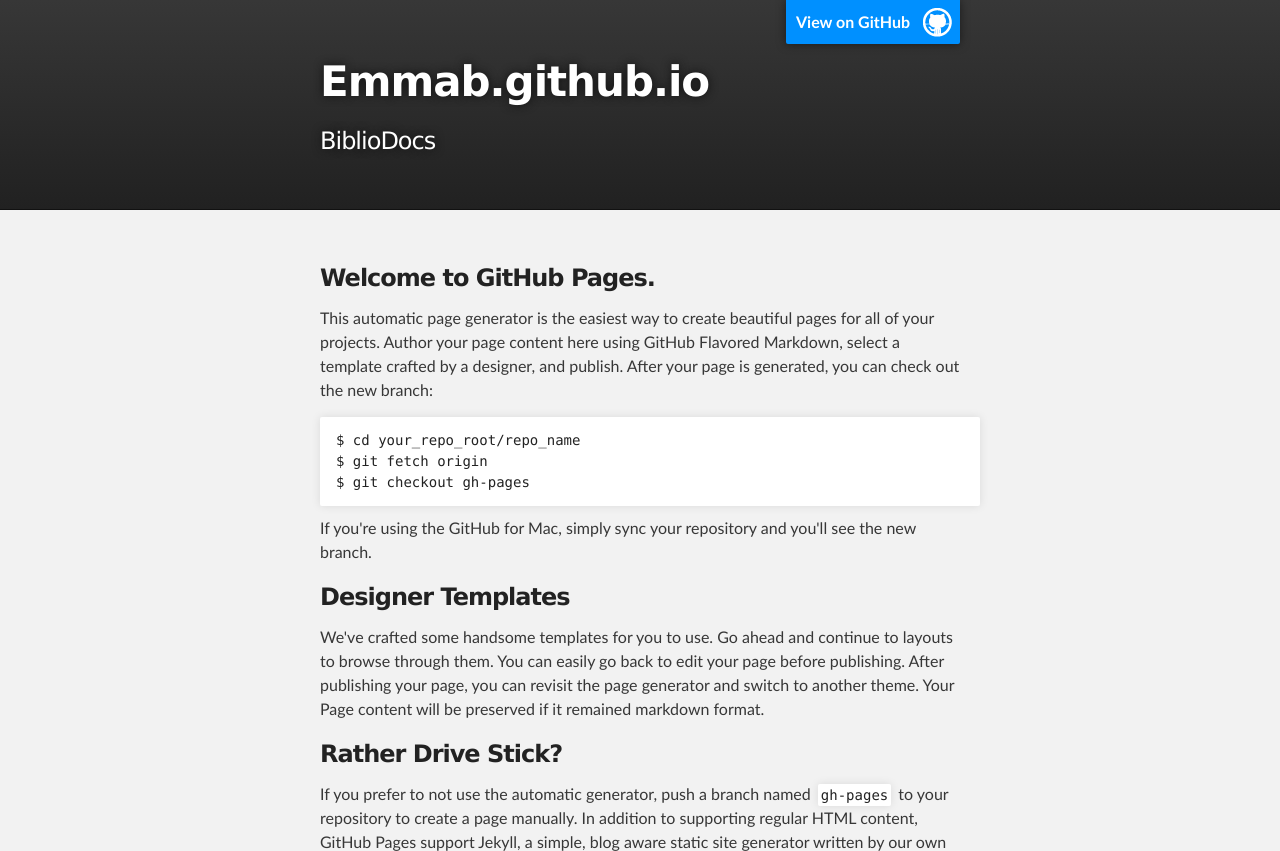
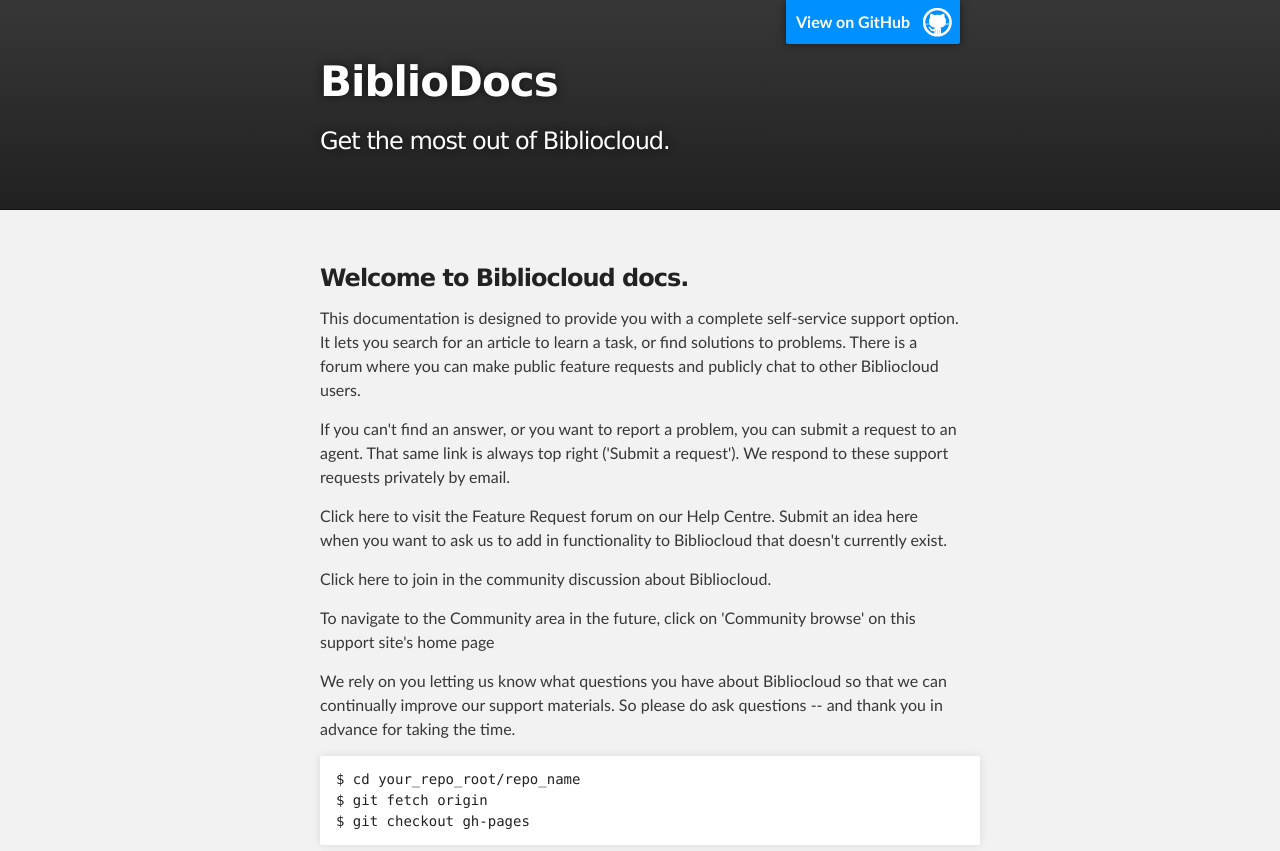
Before and after one commit to EmmaB/emmab.github.io, a plain HTML site: page index.html in a window 1280 px wide. Shown: the top 851 px of the page. Drawn offline with Linux system fonts and the light colour scheme.

Commit message:
Replace master branch with page content via GitHub

```diff
--- a/index.html
+++ b/index.html
@@ -4,11 +4,11 @@
   <head>
     <meta charset='utf-8' />
     <meta http-equiv="X-UA-Compatible" content="chrome=1" />
-    <meta name="description" content="Emmab.github.io : BiblioDocs" />
+    <meta name="description" content="BiblioDocs : Get the most out of Bibliocloud." />
 
     <link rel="stylesheet" type="text/css" media="screen" href="stylesheets/stylesheet.css">
 
-    <title>Emmab.github.io</title>
+    <title>BiblioDocs</title>
   </head>
 
   <body>
@@ -18,8 +18,8 @@
         <header class="inner">
           <a id="forkme_banner" href="https://github.com/EmmaB">View on GitHub</a>
 
-          <h1 id="project_title">Emmab.github.io</h1>
-          <h2 id="project_tagline">BiblioDocs</h2>
+          <h1 id="project_title">BiblioDocs</h1>
+          <h2 id="project_tagline">Get the most out of Bibliocloud.</h2>
 
         </header>
     </div>
@@ -28,9 +28,19 @@
     <div id="main_content_wrap" class="outer">
       <section id="main_content" class="inner">
         <h3>
-<a name="welcome-to-github-pages" class="anchor" href="#welcome-to-github-pages"><span class="octicon octicon-link"></span></a>Welcome to GitHub Pages.</h3>
+<a name="welcome-to-bibliocloud-docs" class="anchor" href="#welcome-to-bibliocloud-docs"><span class="octicon octicon-link"></span></a>Welcome to Bibliocloud docs.</h3>
 
-<p>This automatic page generator is the easiest way to create beautiful pages for all of your projects. Author your page content here using GitHub Flavored Markdown, select a template crafted by a designer, and publish. After your page is generated, you can check out the new branch:</p>
+<p>This documentation is designed to provide you with a complete self-service support option. It lets you search for an article to learn a task, or find solutions to problems. There is a forum where you can make public feature requests and publicly chat to other Bibliocloud users. </p>
+
+<p>If you can't find an answer, or you want to report a problem, you can submit a request to an agent. That same link is always top right ('Submit a request'). We respond to these support requests privately by email. </p>
+
+<p>Click here to visit the Feature Request forum on our Help Centre. Submit an idea here when you want to ask us to add in functionality to Bibliocloud that doesn't currently exist. </p>
+
+<p>Click here to join in the community discussion about Bibliocloud. </p>
+
+<p>To navigate to the Community area in the future, click on 'Community browse' on this support site's home page</p>
+
+<p>We rely on you letting us know what questions you have about Bibliocloud so that we can continually improve our support materials. So please do ask questions -- and thank you in advance for taking the time. </p>
 
 <pre><code>$ cd your_repo_root/repo_name
 $ git fetch origin
```
Also changed, not shown: params.json (+1 -1 lines).
